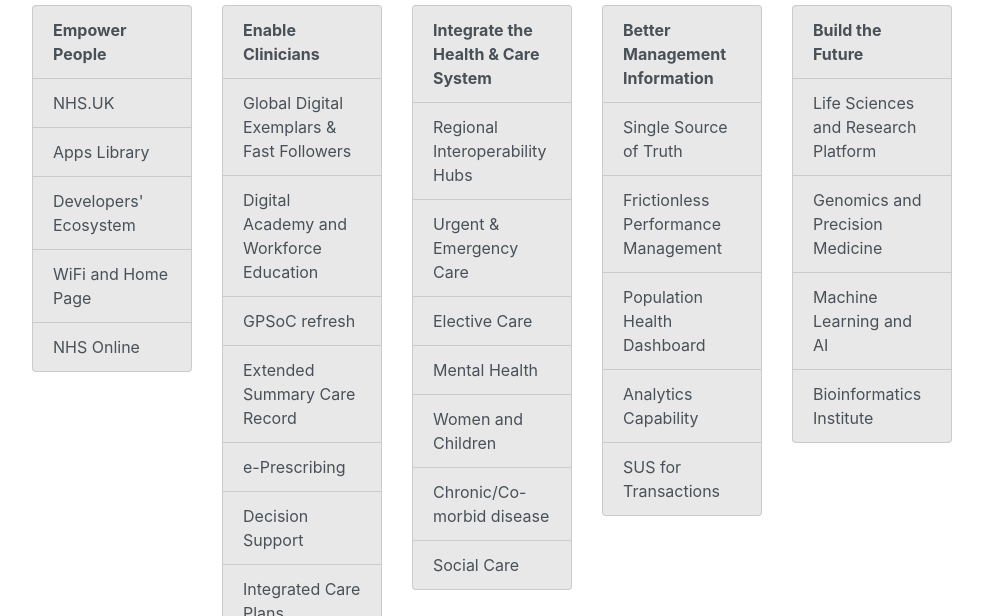
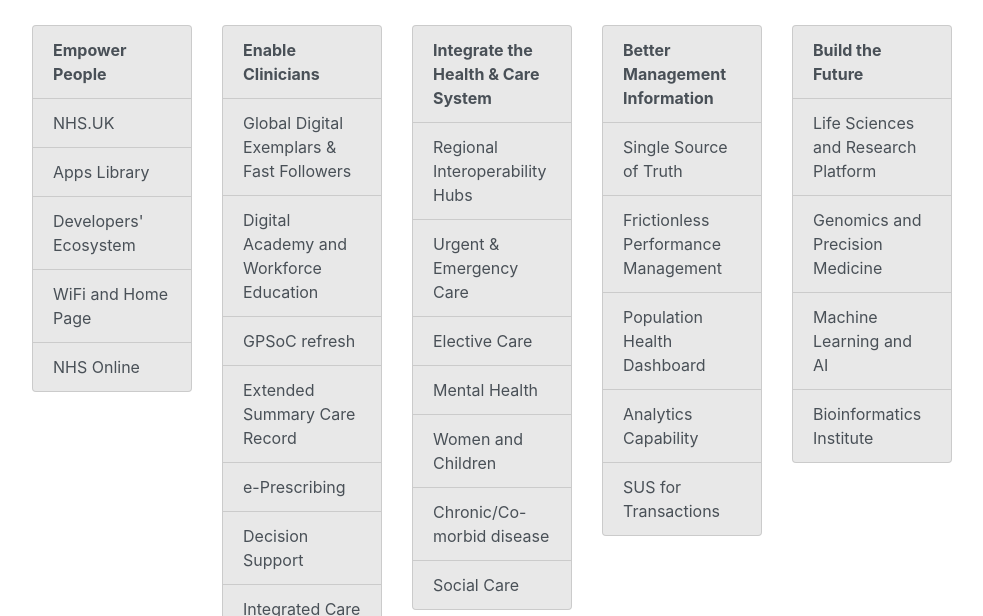
Before and after one commit to simplybenuk/nhs-placemat, a plain HTML site: page index.html in a window 1280 px wide. Shown: the part 184-800 px from the top of the page, without its empty margins (53-1036 px from the left). Drawn offline with nearby package versions, Linux system fonts and the light colour scheme.

Commit message:
updated margin on list groups

```diff
--- a/stylesheet.css
+++ b/stylesheet.css
@@ -9,3 +9,7 @@
 .infrastructure .list-group-item {
   background-color: #E8E8E8;
 }
+
+.list-group {
+  margin-top: 20px;
+}
```
